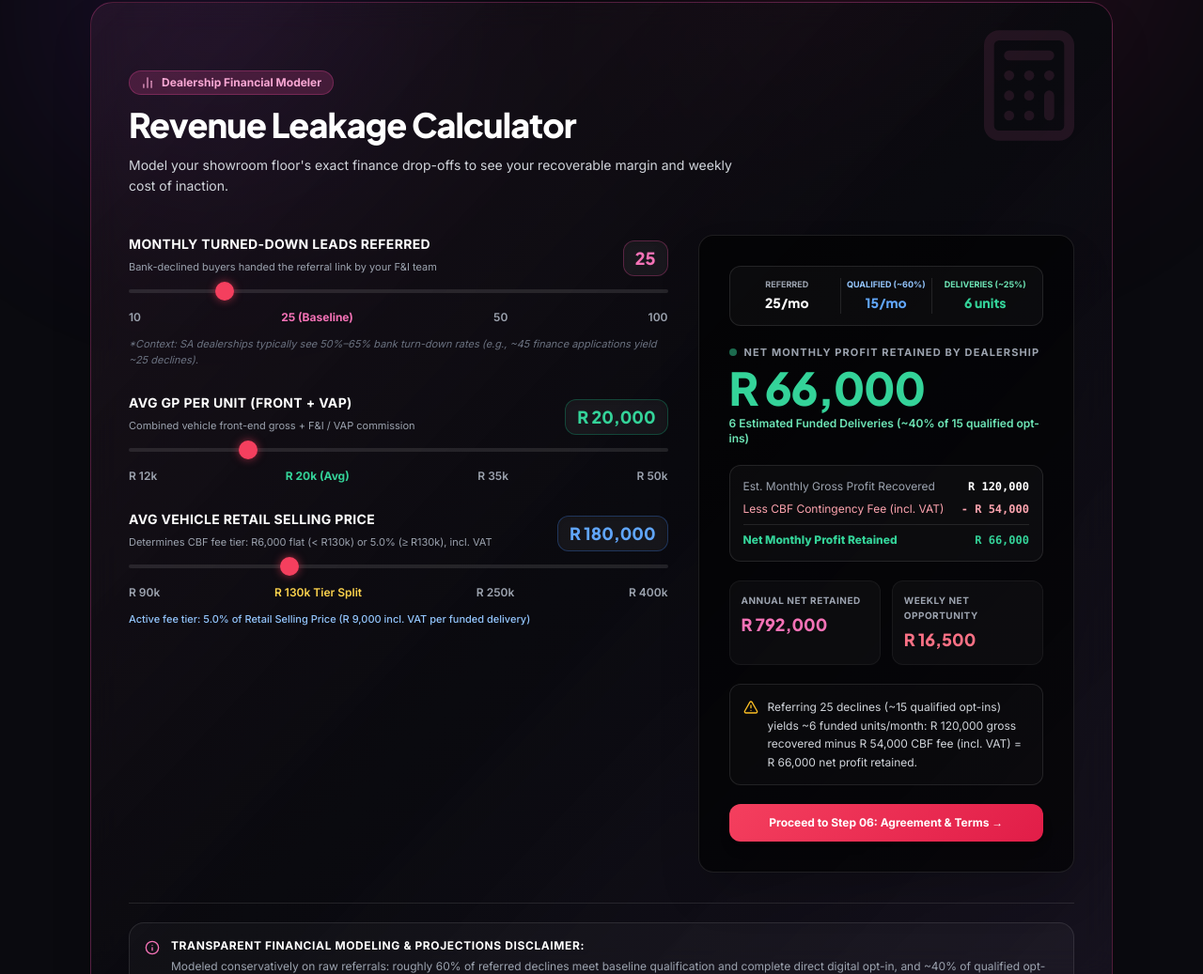
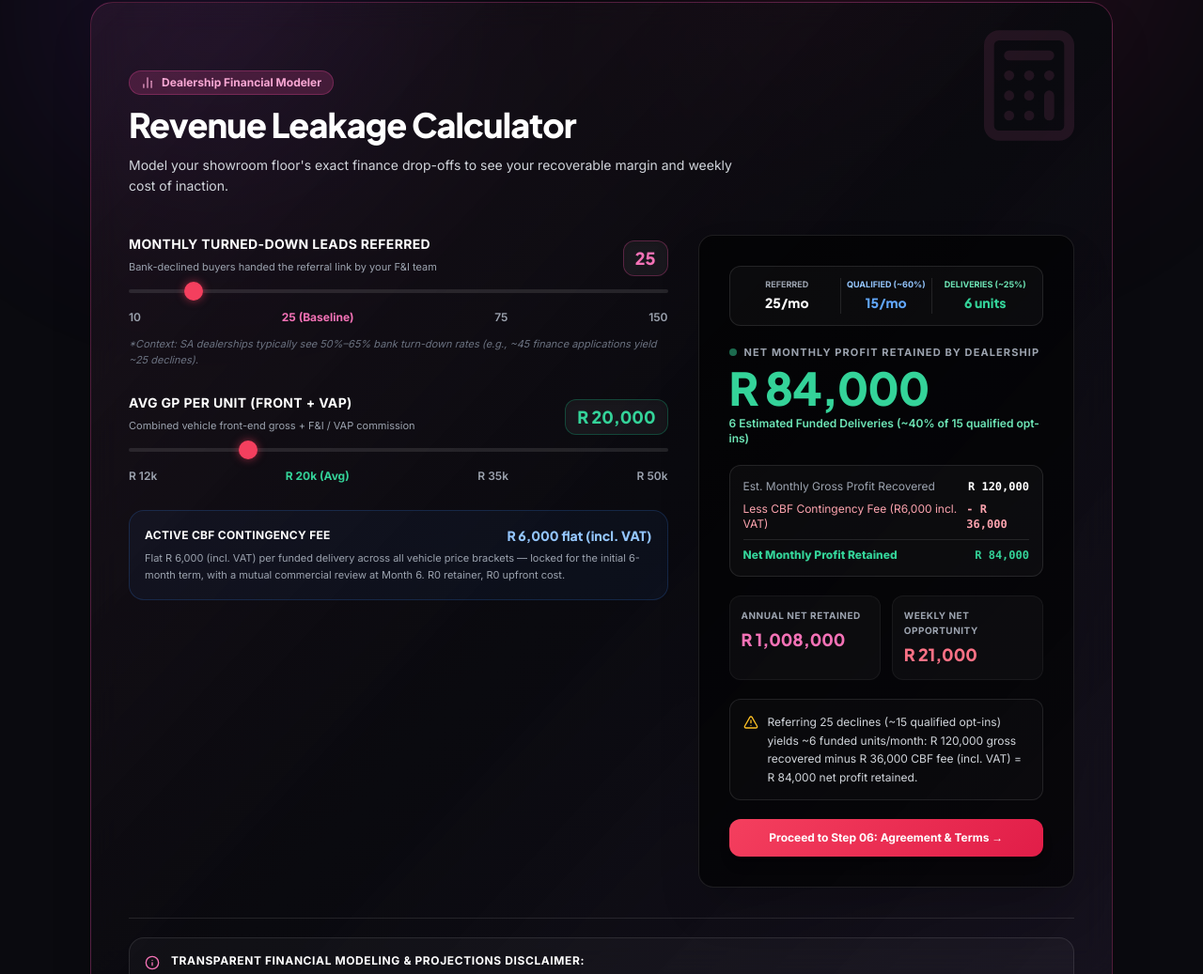
Before and after one commit to volvemedia1-ops/dealership-portal-preview, a plain HTML site: page 01-commercial-roi.html in a window 1280 px wide. Shown: the part 332-1369 px from the top of the page at 94% size. Drawn offline with nearby package versions, Linux system fonts and the light colour scheme.

Commit message:
Switch commercial structure to R6,000 flat (incl. VAT) with 6-month rate lock (v2.2-Volve-CBF)

```diff
--- a/01-commercial-roi.html
+++ b/01-commercial-roi.html
@@ -315,12 +315,12 @@
                                 <span class="text-pink-400 font-black text-lg font-heading" id="leads-val">25</span>
                             </div>
                         </div>
-                        <input type="range" id="leads" min="10" max="100" value="25" step="1" class="w-full">
+                        <input type="range" id="leads" min="10" max="150" value="25" step="1" class="w-full">
                         <div class="flex justify-between text-xs text-gray-400 font-semibold">
                             <span>10</span>
                             <span class="text-pink-400 font-bold">25 (Baseline)</span>
-                            <span>50</span>
-                            <span>100</span>
+                            <span>75</span>
+                            <span>150</span>
                         </div>
                         <p class="text-[11px] text-gray-500 italic">
                             *Context: SA dealerships typically see 50%&ndash;65% bank turn-down rates (e.g., ~45 finance applications yield ~25 declines).
@@ -347,26 +347,14 @@
                         </div>
                     </div>
 
-                    <!-- Slider 3: Average Vehicle Retail Selling Price -->
-                    <div class="space-y-3">
-                        <div class="flex justify-between items-end">
-                            <div>
-                                <label for="vehicle-price" class="block text-xs sm:text-sm font-bold text-white uppercase tracking-wide">Avg Vehicle Retail Selling Price</label>
-                                <span class="text-[11px] text-gray-400">Determines CBF fee tier: R6,000 flat (&lt; R130k) or 5.0% (&ge; R130k), incl. VAT</span>
-                            </div>
-                            <div class="bg-white/5 border border-blue-500/30 px-3 py-1 rounded-xl shadow-inner">
-                                <span class="text-blue-400 font-black text-lg font-heading" id="vehicle-price-val">R 180,000</span>
-                            </div>
+                    <!-- Active Contingency Fee Structure Card -->
+                    <div class="p-4 rounded-2xl bg-blue-500/5 border border-blue-500/20 space-y-1.5">
+                        <div class="flex items-center justify-between gap-3">
+                            <span class="text-xs font-bold text-white uppercase tracking-wide">Active CBF Contingency Fee</span>
+                            <span class="text-sm font-black text-blue-300 font-heading">R 6,000 flat (incl. VAT)</span>
                         </div>
-                        <input type="range" id="vehicle-price" min="90000" max="400000" step="10000" value="180000" class="w-full">
-                        <div class="flex justify-between text-xs text-gray-400 font-semibold">
-                            <span>R 90k</span>
-                            <span class="text-amber-300">R 130k Tier Split</span>
-                            <span>R 250k</span>
-                            <span>R 400k</span>
-                        </div>
-                        <p class="text-[11px] text-blue-300 font-medium" id="fee-tier-badge">
-                            Active fee tier: 5.0% of Retail Selling Price (R 9,000 incl. VAT per funded delivery)
+                        <p class="text-[11px] text-gray-400 leading-relaxed" id="fee-tier-badge">
+                            Flat R 6,000 (incl. VAT) per funded delivery across all vehicle price brackets &mdash; locked for the initial 6-month term, with a mutual commercial review at Month 6. R0 retainer, R0 upfront cost.
                         </p>
                     </div>
                 </div>
@@ -396,7 +384,7 @@
                             <span class="w-2 h-2 rounded-full bg-emerald-400 animate-pulse"></span>
                             <p class="text-gray-400 text-[11px] uppercase tracking-widest font-bold">Net Monthly Profit Retained by Dealership</p>
                         </div>
-                        <p class="font-heading text-4xl sm:text-5xl font-black text-emerald-400 tracking-tight" id="monthly-recovery">R 66,000</p>
+                        <p class="font-heading text-4xl sm:text-5xl font-black text-emerald-400 tracking-tight" id="monthly-recovery">R 84,000</p>
                         <span class="text-xs text-emerald-300 font-semibold block" id="units-recovered-text">6 Estimated Funded Deliveries (~40% of 15 qualified opt-ins)</span>
                     </div>
 
@@ -407,12 +395,12 @@
                             <span class="font-bold text-white font-mono" id="gross-recovery">R 120,000</span>
                         </div>
                         <div class="flex items-center justify-between text-rose-300">
-                            <span>Less CBF Contingency Fee (incl. VAT)</span>
-                            <span class="font-bold font-mono" id="cbf-fee-total">- R 54,000</span>
+                            <span>Less CBF Contingency Fee (R6,000 incl. VAT)</span>
+                            <span class="font-bold font-mono" id="cbf-fee-total">- R 36,000</span>
                         </div>
                         <div class="pt-2 border-t border-white/10 flex items-center justify-between text-emerald-400 font-extrabold">
                             <span>Net Monthly Profit Retained</span>
-                            <span class="font-mono" id="net-ledger-total">R 66,000</span>
+                            <span class="font-mono" id="net-ledger-total">R 84,000</span>
                         </div>
                     </div>
 
@@ -420,18 +408,18 @@
                     <div class="grid grid-cols-2 gap-3 text-xs">
                         <div class="p-3 bg-white/[0.03] border border-white/5 rounded-xl space-y-1">
                             <span class="text-gray-400 block text-[10px] uppercase font-bold tracking-wider">Annual Net Retained</span>
-                            <span class="text-lg font-extrabold text-pink-400 font-heading block" id="annual-recovery">R 792,000</span>
+                            <span class="text-lg font-extrabold text-pink-400 font-heading block" id="annual-recovery">R 1,008,000</span>
                         </div>
                         <div class="p-3 bg-white/[0.03] border border-white/5 rounded-xl space-y-1">
                             <span class="text-gray-400 block text-[10px] uppercase font-bold tracking-wider">Weekly Net Opportunity</span>
-                            <span class="text-lg font-extrabold text-rose-400 font-heading block" id="weekly-bleed">R 16,500</span>
+                            <span class="text-lg font-extrabold text-rose-400 font-heading block" id="weekly-bleed">R 21,000</span>
                         </div>
                     </div>
 
                     <!-- Dynamic Inaction Statement -->
                     <div class="bg-white/[0.02] rounded-xl p-3.5 border border-white/10 text-xs leading-relaxed text-gray-300 flex items-start gap-2.5">
                         <i data-lucide="alert-triangle" class="w-4 h-4 text-amber-400 shrink-0 mt-0.5"></i>
-                        <span id="dynamic-burn-text">Referring 25 declines (~15 qualified opt-ins) yields ~6 funded units/month: R 120,000 gross recovered minus R 54,000 CBF fee (incl. VAT) = R 66,000 net profit retained.</span>
+                        <span id="dynamic-burn-text">Referring 25 declines (~15 qualified opt-ins) yields ~6 funded units/month: R 120,000 gross recovered minus R 36,000 CBF fee (incl. VAT) = R 84,000 net profit retained.</span>
                     </div>
 
                     <!-- Action Link to Step 06 -->
@@ -449,7 +437,7 @@
                     <div class="space-y-1">
                         <strong class="text-white font-bold block text-xs uppercase tracking-wider">Transparent Financial Modeling &amp; Projections Disclaimer:</strong>
                         <p class="text-gray-400 text-xs leading-relaxed">
-                            Modeled conservatively on raw referrals: roughly 60% of referred declines meet baseline qualification and complete direct digital opt-in, and ~40% of qualified opt-ins convert into funded vehicle deliveries (~25% of total referred declines, rounded to whole units). CBF&rsquo;s contingency fee (R6,000 flat incl. VAT for vehicles under R130,000, or 5.0% of Retail Selling Price incl. VAT for vehicles R130,000+) is explicitly deducted above so you see true Net Profit Retained. Zero upfront fees, zero retainer&mdash;invoiced strictly upon bank payout and delivery.
+                            Modeled conservatively on raw referrals: roughly 60% of referred declines meet baseline qualification and complete direct digital opt-in, and ~40% of qualified opt-ins convert into funded vehicle deliveries (~25% of total referred declines, rounded to whole units). CBF&rsquo;s contingency fee (R6,000 flat incl. VAT per funded delivery across all vehicle price brackets, locked for the initial 6-month term) is explicitly deducted above so you see true Net Profit Retained. Zero upfront fees, zero retainer&mdash;invoiced strictly upon bank payout and delivery.
                         </p>
                     </div>
                 </div>
@@ -541,12 +529,9 @@
         // Transparent Revenue Leakage & Net Profit Retained Calculator Logic
         const leadsSlider = document.getElementById('leads');
         const profitSlider = document.getElementById('profit');
-        const vehiclePriceSlider = document.getElementById('vehicle-price');
 
         const leadsVal = document.getElementById('leads-val');
         const profitVal = document.getElementById('profit-val');
-        const vehiclePriceVal = document.getElementById('vehicle-price-val');
-        const feeTierBadge = document.getElementById('fee-tier-badge');
 
         const funnelLeads = document.getElementById('funnel-leads');
         const funnelQualified = document.getElementById('funnel-qualified');
@@ -567,33 +552,24 @@
         }
 
         function updateMath() {
-            if (!leadsSlider || !profitSlider || !vehiclePriceSlider) return;
+            if (!leadsSlider || !profitSlider) return;
             const leads = parseInt(leadsSlider.value, 10);
             const profit = parseInt(profitSlider.value, 10);
-            const vehiclePrice = parseInt(vehiclePriceSlider.value, 10);
 
             if (leadsVal) leadsVal.textContent = String(leads);
             if (profitVal) profitVal.textContent = formatCurrency(profit);
-            if (vehiclePriceVal) vehiclePriceVal.textContent = formatCurrency(vehiclePrice);
 
             // Funnel math: ~60% meet qualification & opt-in; ~40% of opt-ins convert (~25% of total referrals)
             const qualifiedOptIns = Math.max(1, Math.round(leads * 0.60));
             const unitsRecovered = Math.max(1, Math.round(leads * 0.25));
 
-            // Fee tier (all incl. VAT): R6,000 flat < R130k, 5.0% >= R130k
-            const isFlatTier = vehiclePrice < 130000;
-            const feePerUnit = isFlatTier ? 6000 : Math.round(vehiclePrice * 0.05);
+            // Flat contingency fee (incl. VAT): R6,000 across all vehicle price brackets (6-month initial rate lock)
+            const feePerUnit = 6000;
             const grossMonthly = unitsRecovered * profit;
             const totalFee = unitsRecovered * feePerUnit;
             const netMonthly = grossMonthly - totalFee;
             const netAnnual = netMonthly * 12;
             const weeklyNet = Math.round(netMonthly / 4);
-
-            if (feeTierBadge) {
-                feeTierBadge.textContent = isFlatTier
-                    ? 'Active fee tier: R 6,000 flat (incl. VAT) per funded delivery (under R130k)'
-                    : 'Active fee tier: 5.0% of Retail Selling Price (' + formatCurrency(feePerUnit) + ' incl. VAT per funded delivery)';
-            }
 
             if (funnelLeads) funnelLeads.textContent = leads + '/mo';
             if (funnelQualified) funnelQualified.textContent = qualifiedOptIns + '/mo';
@@ -624,10 +600,10 @@
             }
         }
 
-        if (leadsSlider && profitSlider && vehiclePriceSlider) {
+        if (leadsSlider && profitSlider) {
             const prospect = window.CBF_PROSPECT || {};
             if (prospect.declines) {
-                leadsSlider.value = String(Math.min(100, Math.max(10, prospect.declines)));
+                leadsSlider.value = String(Math.min(150, Math.max(10, prospect.declines)));
             }
             if (prospect.marginK) {
                 const marginRand = Math.round(prospect.marginK * 1000);
@@ -636,7 +612,6 @@
 
             leadsSlider.addEventListener('input', updateMath);
             profitSlider.addEventListener('input', updateMath);
-            vehiclePriceSlider.addEventListener('input', updateMath);
             updateMath();
         }
 
```
Also changed, not shown: 05-next-steps.html (+12 -12 lines), dealership-service-agreement.html (+11 -15 lines), generator.html (+1 -1 lines), index.html (+1 -1 lines), 1 other file.
